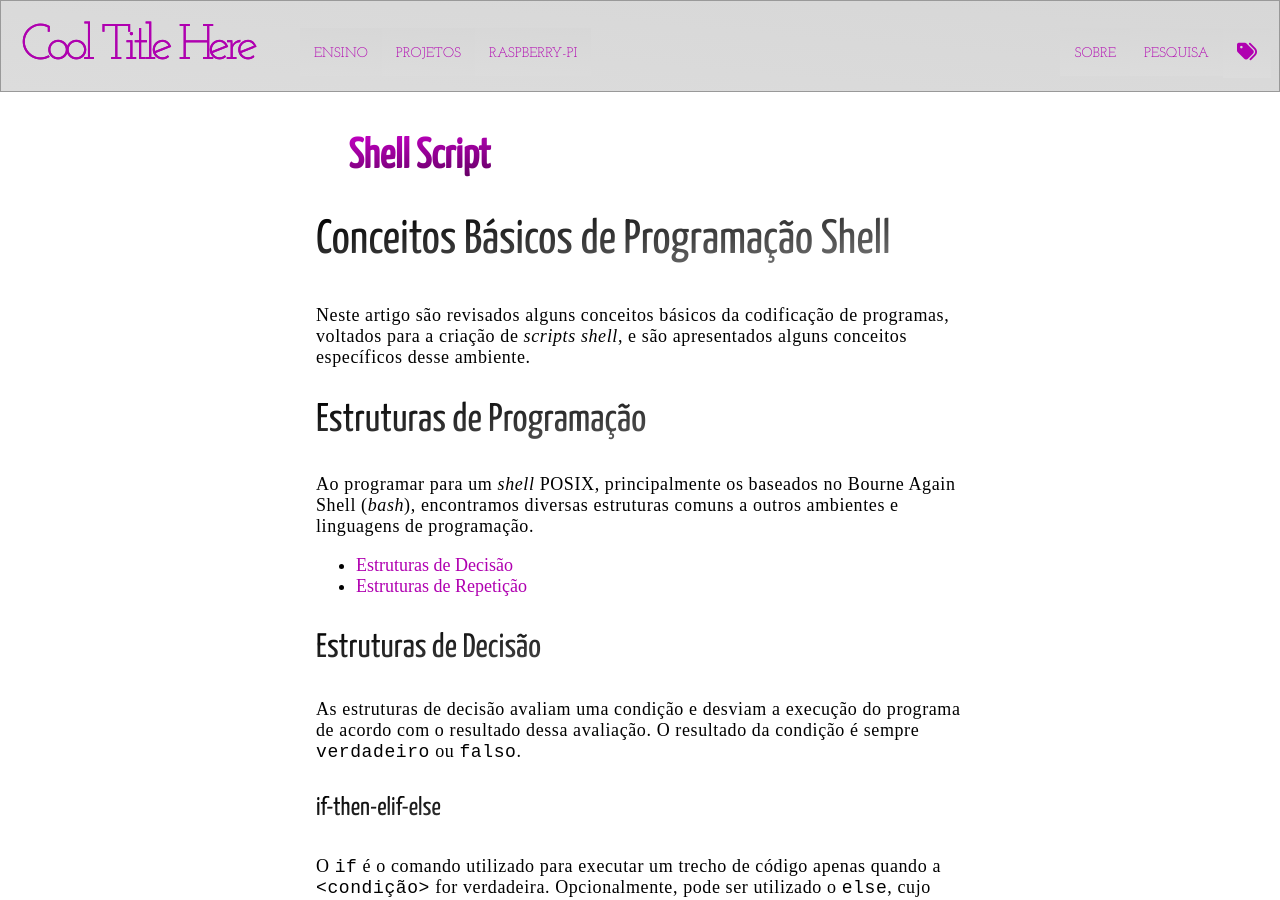
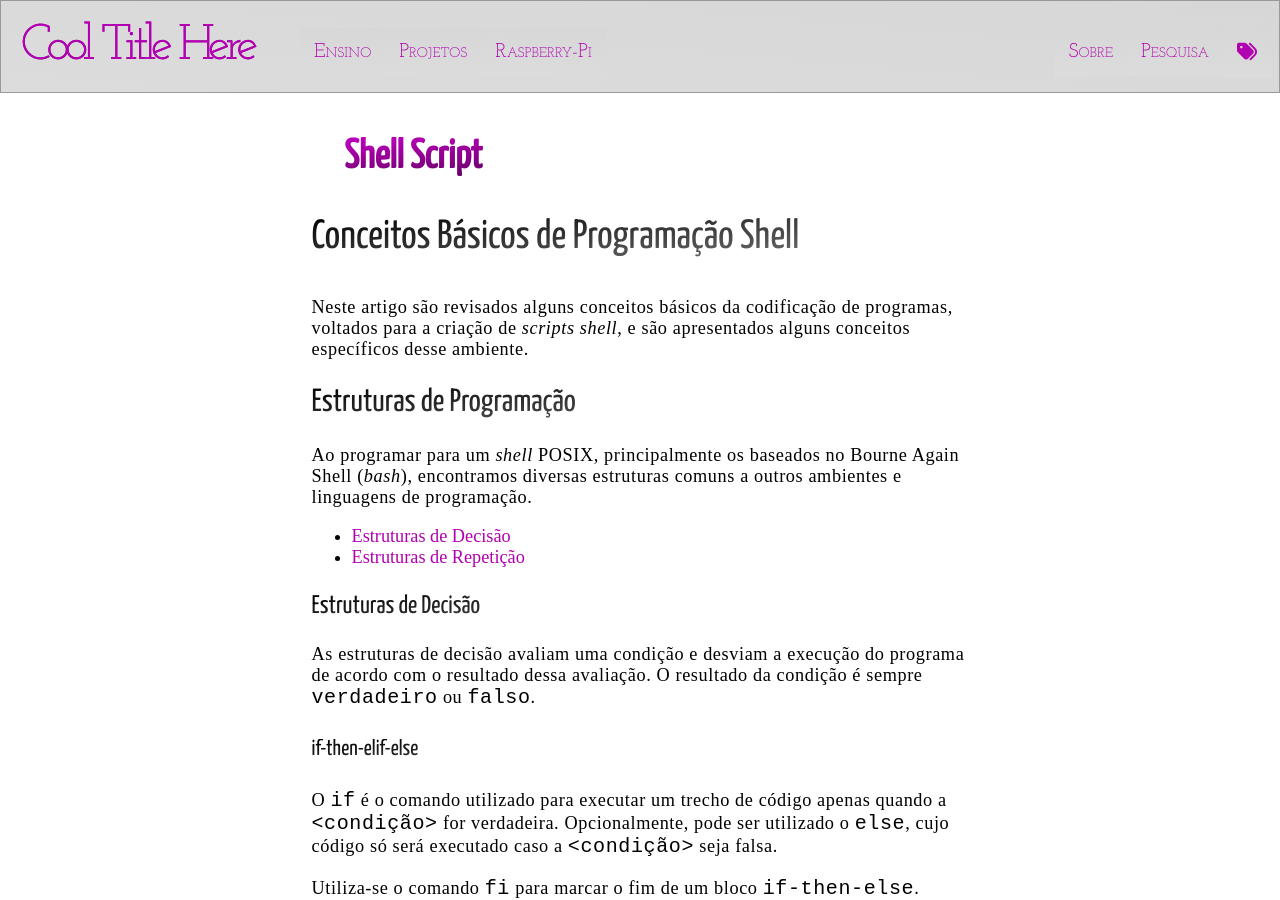
Before and after one commit to rafasgj/rafaeljeffman.com, a Jekyll site: the page built from tools/shellscript/code-structures.md, in a window 1280 px wide and 900 px high. Built offline with Jekyll 4.4.1, drawn with Linux system fonts in a browser that asks for light colours; nearby versions of some CDN libraries.

Commit message:
navbar: fix font-size for navigation menus.

```diff
--- a/_sass/page.scss
+++ b/_sass/page.scss
@@ -151,7 +151,7 @@ $flex_nav_subNavWidth: 12.5em;
     z-index: 1000;
     position: fixed;
     right: 4em;
-    top: 0.5em;
+    top: 0.75em;
     // min-width: 10em;
     max-width: 100%; // 100% - 3em
 
@@ -191,21 +191,12 @@ $flex_nav_subNavWidth: 12.5em;
                   background: $header-gradient-hover !important;
                 }
             }
-            // &:last-of-type {
-            //     a {
-            //         border-right: 0;
-            //     }
-            // }
             // 2nd level
             ul {
                 left: 0;
                 box-shadow: none;
                 width: 100%;
                 border: none;
-                // background: $header-gradient;
-                // &:hover {
-                //     background: $header-gradient;
-                // }
                 li {
                     a {
                         display: none;
--- a/_sass/typography.scss
+++ b/_sass/typography.scss
@@ -9,12 +9,24 @@ $code-font: 'Cutive Mono', monospace;
 
 $link-color: #b000b0;
 
+
+$normal-font-size: calc((.4em + .25vmin) + (.4em + .25vmax));
+$small-font-size: calc((.4em + .25vmin) + (.4em + .15vmax));
+
+$h1-font-size: calc((.4em + 1.2vmin) + (.4em + 1.2vmax));
+$h2-font-size: calc((.4em + .8vmin) + (.4em + .8vmax));
+$h3-font-size: calc((.4em + .5vmin) + (.4em + .5vmax));
+$h4-font-size: calc((.4em + .35vmin) + (.4em + .35vmax));
+$h5-font-size: calc((.4em + .25vmin) + (.4em + .25vmax));
+$h6-font-size: calc((.4em + .20vmin) + (.4em + .20vmax));
+
+
 @import "colors";
 
 @mixin normal-font {
   font-weight: 400;
   font-family: 'Montserrat', serif;
-  font-size: 18px;
+  font-size: $normal-font-size;
 }
 
 @mixin title-font {
@@ -34,6 +46,7 @@ $link-color: #b000b0;
   background-clip: text;
   color: transparent !important;
 }
+
 
 body {
   @include normal-font;
@@ -58,25 +71,25 @@ h1, h2, h3, h4, h5, h6 {
 
 h1 {
   margin-bottom: 40px;
-  font-size: 48px;
+  font-size: $h1-font-size;
 }
 
 h2 {
-  font-size: 40px;
+  font-size: $h2-font-size;
 }
 
 h3 {
-  font-size: 34px;
+  font-size: $h3-font-size;
 }
 
 h4 {
-  font-size: 26px;
+  font-size: $h4-font-size;
 }
 
 #section-title {
   h1 {
     background-image: $section-title-bg;
-    font-size: 42px;
+    font-size: $h1-font-size;
     font-weight: 600;
   }
 }
@@ -86,11 +99,11 @@ blockquote {
 }
 
 code {
-  font-size: 18px;
+  font-size: $normal-font-size;
 }
 
 #copyright {
-  font-size: 12px;
+  font-size: $small-font-size;
 }
 
 #site-logo{
@@ -106,22 +119,11 @@ code {
 
 .card-title {
   @include title-font;
-  font-size: 32px;
+  font-size: $h3-font-size;
   font-weight: 600;
   a {
     @include logo-bg;
   }
-}
-
-/** MENU **/
-.nav ul {
-  @include logo-font;
-  letter-spacing: 0.3px;
-  font-size: 20px;
-  letter-spacing: 0px;
-  font-variant: small-caps;
-  font-variant-caps: all-petite-caps;
-  font-weight: 300;
 }
 
 /* search */
@@ -150,3 +152,18 @@ code {
 .search-item .search-excerpt {
   @include normal-font;
 }
+
+/** MENU **/
+$flex_nav_breakpoint: 1024px;
+.nav ul {
+  @include logo-font;
+  letter-spacing: 0.3px;
+  font-size: 30px;
+  letter-spacing: 0px;
+  font-variant: small-caps;
+  // font-variant-caps: all-petite-caps;
+  font-weight: 300;
+  @media(min-width:$flex_nav_breakpoint) {
+    font-size: 20px;
+  }
+}
```
